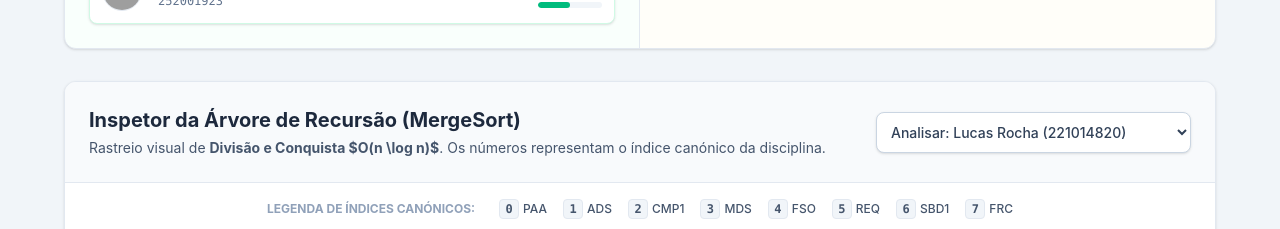
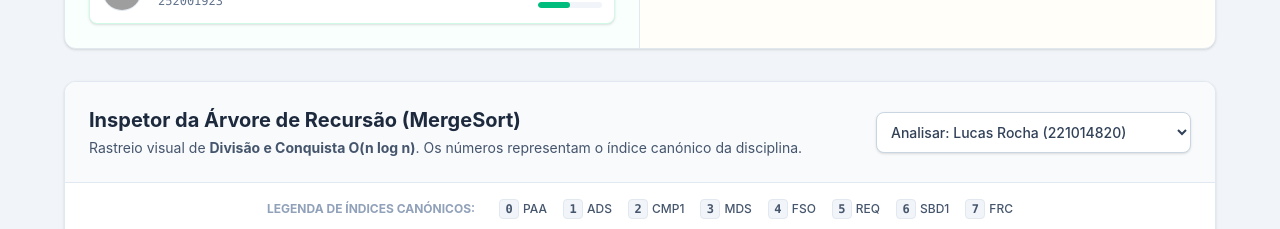
Before and after one commit to projeto-de-algoritmos-2026/G16_Dividir-e-Conquistar_PA-26.2, a React (Vite) app: page / in a window 1280 px wide. Shown: the part 1940-2169 px from the top of the page. Built offline with nearby package versions, Linux system fonts and the light colour scheme; grey boxes are pictures that could not be loaded.

Commit message:
fix: corrige erro de renderização LaTeX

```diff
--- a/src/components/RecursionTree.jsx
+++ b/src/components/RecursionTree.jsx
@@ -59,7 +59,7 @@ export default function RecursionTree({ userRanking, selectedStudentId, setSelec
         <div>
           <h2 className="text-xl font-bold text-slate-800">Inspetor da Árvore de Recursão (MergeSort)</h2>
           <p className="text-sm text-slate-600 mt-1">
-            Rastreio visual de <strong>Divisão e Conquista $O(n \log n)$</strong>. Os números representam o índice canónico da disciplina.
+            Rastreio visual de <strong>Divisão e Conquista O(n log n)</strong>. Os números representam o índice canónico da disciplina.
           </p>
         </div>
 
```
